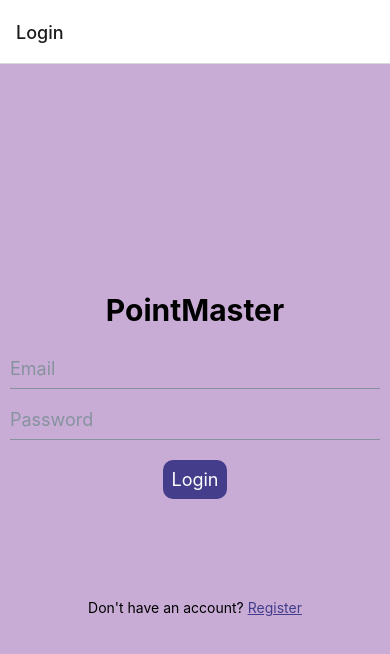
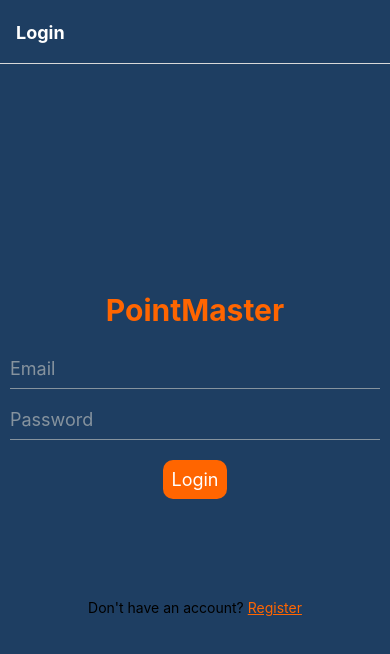
Before and after one commit to PointMaster-POS/mobile-costomer, a React Native app in the folder customer-mobile/: screen /Login in a window 390 px wide. Shown: the top 654 px of the page. Built offline with nearby package versions, Linux system fonts and the light colour scheme.

Commit message:
change colors on home and login pages

```diff
--- a/customer-mobile/App.js
+++ b/customer-mobile/App.js
@@ -1,10 +1,9 @@
-
 import { StatusBar } from 'expo-status-bar';
 import { StyleSheet, Text, View } from 'react-native';
 import LoginScreen from './app/(tabs)/login';
 import RegisterScreen from './app/(tabs)/register';
 import { NavigationContainer } from '@react-navigation/native';
-import {createNativeStackNavigator} from '@react-navigation/native-stack';
+import { createNativeStackNavigator } from '@react-navigation/native-stack';
 import EditProfile from './app/(tabs)/editprofile';
 import Home from './app/(tabs)/home';
 import ShopDetail from './app/(tabs)/shopdetail';
@@ -13,19 +12,26 @@ import { showMessage } from "react-native-flash-message";
 import { UserContextProvider } from './app/context/userContext';
 import FlashMessage from "react-native-flash-message";
 
+const Stack = createNativeStackNavigator();
 
-const Stack = createNativeStackNavigator();
 export default function App() {
-
-
   return (
     <UserContextProvider>
-    <NavigationContainer >
-
-      <Stack.Navigator >
+      <NavigationContainer>
+        <Stack.Navigator
+          screenOptions={{
+            headerStyle: {
+              backgroundColor: '#1E3E62', // Change this to any color you want
+            },
+            headerTintColor: '#fff',
+            headerTitleStyle: {
+              fontWeight: 'bold',
+            },
+          }}
+        >
           <Stack.Screen name="Login" component={LoginScreen} />
           <Stack.Screen name="Register" component={RegisterScreen} />
-      <Stack.Screen name="Home" component={Home} options={{headerShown: false}}/>
+          <Stack.Screen name="Home" component={Home} options={{ headerShown: false }} />
           <Stack.Screen name="EditProfile" component={EditProfile} />
           <Stack.Screen name="ShopDetail" component={ShopDetail} />
           <Stack.Screen name="AboutShop" component={AboutShop} />
@@ -33,7 +39,6 @@ export default function App() {
         <FlashMessage position="top" />
       </NavigationContainer>
     </UserContextProvider>
-
   );
 }
 
--- a/customer-mobile/app/(tabs)/home.js
+++ b/customer-mobile/app/(tabs)/home.js
@@ -26,7 +26,7 @@ function Home() {
         message: "Login Successful",
         type: "success",
         color: "#fff",
-        backgroundColor: "#5e48a6",
+        backgroundColor: "#FF6500",
         icon: "info",
         duration: 3000,
       });
--- a/customer-mobile/app/(tabs)/login.js
+++ b/customer-mobile/app/(tabs)/login.js
@@ -35,7 +35,7 @@ const LoginScreen = () => {
           message: response.data.error,
           type: "danger",
           color: "#fff",
-          backgroundColor: "#5e48a6",
+          backgroundColor: "#FF6500",
           icon: "info",
           duration: 3000,
         });
@@ -52,7 +52,7 @@ const LoginScreen = () => {
       message: "Error: " + error.message,
       type: "danger",
       color: "#fff",
-      backgroundColor: "#5e48a6",
+      backgroundColor: "#FF6500",
       icon: "info",
       duration: 3000,
     });
@@ -108,10 +108,10 @@ const styles = StyleSheet.create({
     width: "100%",
     justifyContent: "center",
     alignItems: "center",
-    backgroundColor: "#C8ACD6",
+    backgroundColor: "#1E3E62",
   },
   registerLinkText: {
-    color: "#433D8B",
+    color: "#FF6500",
     textDecorationLine: "underline",
   },
   registerText: {
@@ -122,13 +122,14 @@ const styles = StyleSheet.create({
     marginTop: 10,
     width: "100%",
     borderRadius: 10,
-    backgroundColor: "#433D8B",
+    backgroundColor: "#FF6500",
   },
   input: {
     width: "100%",
   },
   headerText: {
     fontSize: 30,
+    color: "#FF6500",
     fontWeight: "bold",
     marginBottom: 20,
   },
--- a/customer-mobile/app/(tabs)/qrcodeview.js
+++ b/customer-mobile/app/(tabs)/qrcodeview.js
@@ -136,14 +136,13 @@ const styles = StyleSheet.create({
     backgroundColor: "#f7f9fc",
     padding: 20,
 
-
-
     width: "100%",
     height: "100%",
   },
 
   detailContainer: {
     shadowColor: '#000',
+
     shadowOffset: { width: 0, height: 2 },
     shadowOpacity: 0.2,
     shadowRadius: 8,
@@ -158,8 +157,10 @@ const styles = StyleSheet.create({
 
     justifyContent  : 'center',
     alignItems: 'center',
-    backgroundColor: "#fff",
-    padding: 20,
+    backgroundColor: "#1E3E62",
+     paddingVertical: 30,
+     marginTop: 20,
+
     borderRadius: 10,
     elevation: 4,
     marginBottom: 20,
@@ -174,7 +175,7 @@ const styles = StyleSheet.create({
     marginTop: 20,
     fontSize: 18,
     fontWeight: "bold",
-    color: "#433D8B",
+    color: "#1E3E62",
     textAlign: "center",
   },
   rewardTierText: {
--- a/customer-mobile/app/components/qrcode.js
+++ b/customer-mobile/app/components/qrcode.js
@@ -6,7 +6,7 @@ import { View, StyleSheet } from "react-native";
 const QrCode = ({ phone }) => {
   return (
     <View style={styles.qrCodeContainer}>
-      <QRCode value={phone} size={200} color="#433D8B" />
+      <QRCode value={phone} size={200} color="#FF6500" />
     </View>
   );
 };
```
Lines whose indentation alone changed are shown as unchanged.
